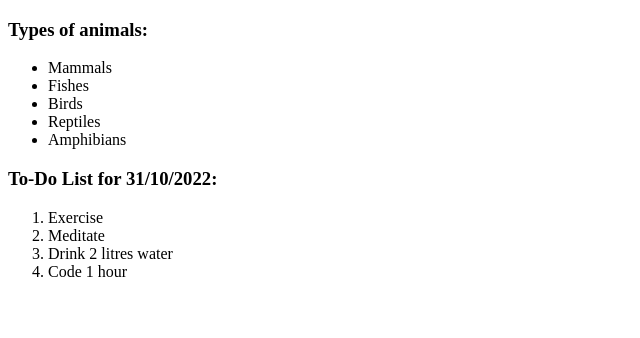
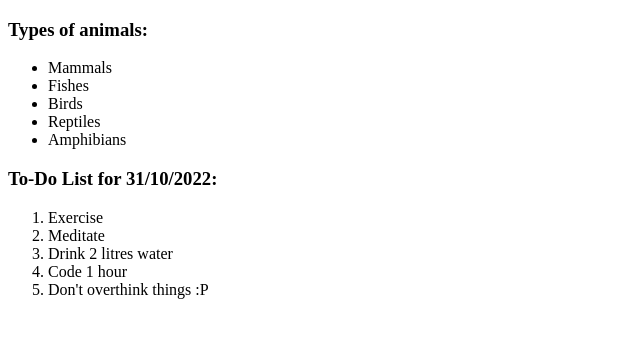
Before and after one commit to anant13u/git_test, a plain HTML site: page html_lists.html in a window 1280 px wide. Shown: the whole page, without its empty margins (0-640 px from the left). Drawn offline with Linux system fonts and the light colour scheme.

Commit message:
Added a To-do item in the ordered list.

```diff
--- a/html_lists.html
+++ b/html_lists.html
@@ -21,6 +21,7 @@
         <li>Meditate</li>
         <li>Drink 2 litres water</li>
         <li>Code 1 hour</li>
+        <li>Don't overthink things :P</li>
     </ol>
 </body>
 </html>
```
